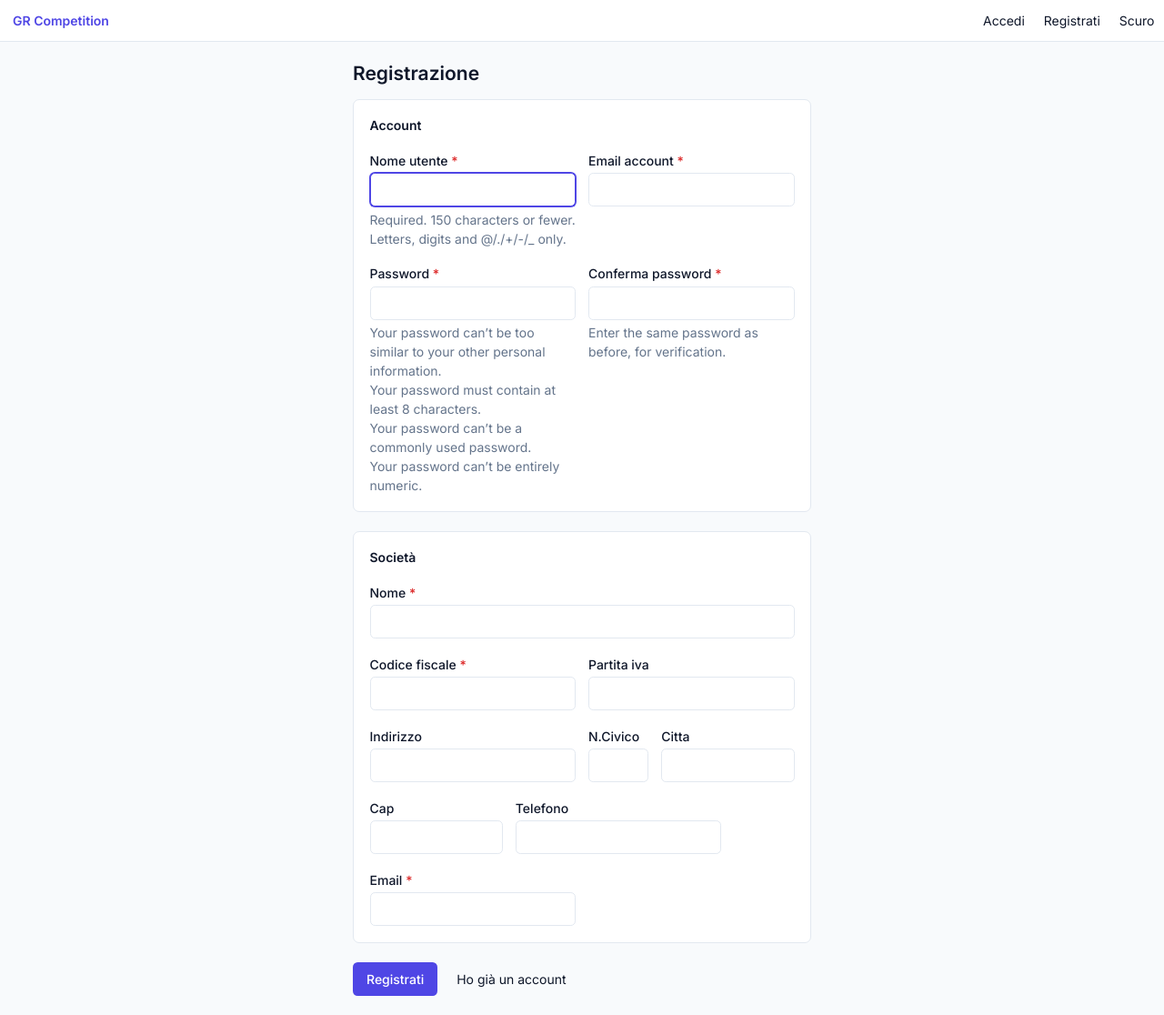
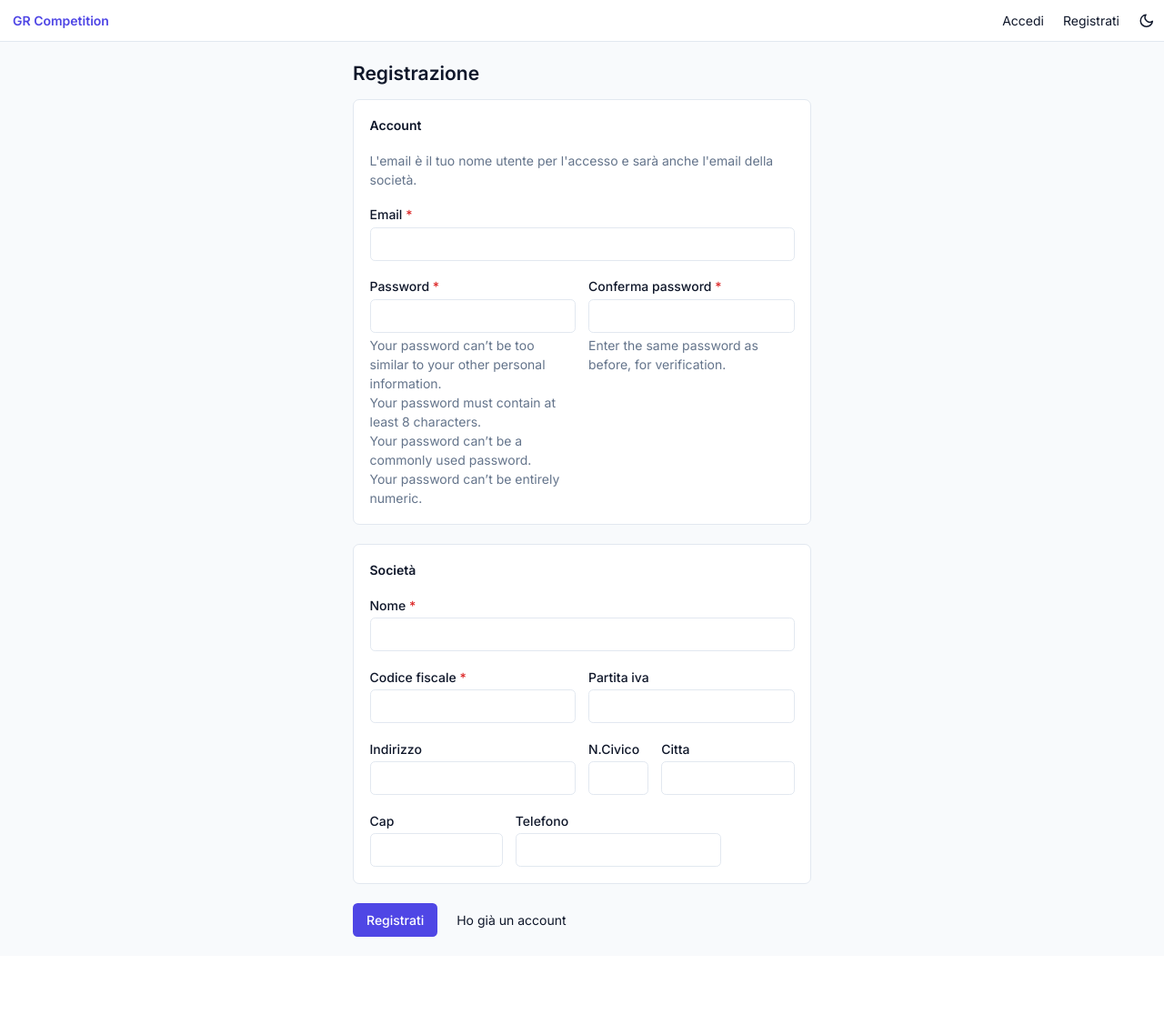
Before and after one commit to vincentveri/django-gr-competition, a Django app: page /registrazione/ in a window 1280 px wide. Shown: the whole page at 91% size. After the commit the page ends 1030 px from the top, so only its background shows below. Run offline with Django 5.2, Linux system fonts and the light colour scheme; style sheets or scripts are compiled from the project's sources.

Commit message:
Refactor registration process to use email as username and enhance validation; update forms, views, and templates accordingly.

```diff
--- a/anagrafiche/forms.py
+++ b/anagrafiche/forms.py
@@ -151,21 +151,48 @@ class AccessoForm(AuthenticationForm):
         super().__init__(*args, **kwargs)
         for field in self.fields.values():
             field.widget.attrs["class"] = "input"
-        self.fields["username"].label = "Nome utente"
+        self.fields["username"].label = "Email"
         self.fields["password"].label = "Password"
+
+    def clean_username(self):
+        # Accounts are created with their (lower-cased) email as username.
+        username = self.cleaned_data["username"]
+        return username.lower() if "@" in username else username
 
 
 class AccountForm(UserCreationForm):
+    """Registration account: the email is also the username."""
+
     class Meta(UserCreationForm.Meta):
         model = get_user_model()
-        fields = ("username", "email")
+        fields = ("email",)
 
     def __init__(self, *args, **kwargs):
         super().__init__(*args, **kwargs)
         for field in self.fields.values():
             field.widget.attrs["class"] = "input"
-        self.fields["username"].label = "Nome utente"
-        self.fields["email"].label = "Email account"
+        self.fields["email"].label = "Email"
         self.fields["email"].required = True
         self.fields["password1"].label = "Password"
         self.fields["password2"].label = "Conferma password"
+
+    def clean_email(self):
+        email = self.cleaned_data["email"].strip().lower()
+        user_model = get_user_model()
+        max_len = user_model._meta.get_field("username").max_length
+        if len(email) > max_len:
+            raise forms.ValidationError(f"L'email non pu\u00f2 superare {max_len} caratteri.")
+        if user_model.objects.filter(username__iexact=email).exists() or user_model.objects.filter(email__iexact=email).exists():
+            raise forms.ValidationError("Esiste gi\u00e0 un account con questa email.")
+        return email
+
+    def save(self, commit=True):
+        self.instance.username = self.cleaned_data["email"]
+        return super().save(commit)
+
+
+class RegistrazioneSocietaForm(SocietaForm):
+    """Società details at registration; its email is taken from the account."""
+
+    class Meta(SocietaForm.Meta):
+        fields = [f for f in SocietaForm.Meta.fields if f != "email"]
--- a/anagrafiche/views.py
+++ b/anagrafiche/views.py
@@ -5,7 +5,7 @@ from django.contrib.auth.decorators import login_required
 from django.db import transaction
 from django.shortcuts import get_object_or_404, redirect, render
 
-from .forms import AccountForm, AtletaForm, AtletaFormSet, AttrezzoForm, esercizio_formset_class, SocietaForm
+from .forms import AccountForm, RegistrazioneSocietaForm, AtletaForm, AtletaFormSet, AttrezzoForm, esercizio_formset_class, SocietaForm
 from .models import Atleta, Attrezzo, Profilo, Societa
 
 
@@ -142,13 +142,15 @@ def registrazione(request):
         return redirect('lista_atleti')
 
     account_form = AccountForm(request.POST or None, prefix='account')
-    societa_form = SocietaForm(request.POST or None, prefix='societa')
+    societa_form = RegistrazioneSocietaForm(request.POST or None, prefix='societa')
 
     if request.method == 'POST' and account_form.is_valid() and societa_form.is_valid():
         # Create the user, its società and the link between them together, or not at all.
         with transaction.atomic():
             utente = account_form.save()
-            societa = societa_form.save()
+            societa = societa_form.save(commit=False)
+            societa.email = utente.email  # same email as the account
+            societa.save()
             Profilo.objects.create(utente=utente, societa=societa)
         login(request, utente)
         messages.success(request, "Registrazione completata.")
--- a/frontend/src/index.js
+++ b/frontend/src/index.js
@@ -5,15 +5,11 @@ const root = document.documentElement;
 // Theme toggle (initial theme is set by the inline script in base.html <head>)
 const toggle = document.getElementById("theme-toggle");
 if (toggle) {
-  const sync = () => {
-    toggle.textContent = root.getAttribute("data-theme") === "dark" ? "Chiaro" : "Scuro";
-  };
-  sync();
+  // Icons are switched in CSS (dark:hidden / dark:block), so only the attribute changes here.
   toggle.addEventListener("click", () => {
     const next = root.getAttribute("data-theme") === "dark" ? "light" : "dark";
     root.setAttribute("data-theme", next);
     try { localStorage.setItem("theme", next); } catch (e) {}
-    sync();
   });
 }
 
--- a/templates/anagrafiche/_societa_fields.html
+++ b/templates/anagrafiche/_societa_fields.html
@@ -7,5 +7,7 @@
   <div class="sm:col-span-4">{% include "anagrafiche/_field.html" with field=form.citta %}</div>
   <div class="sm:col-span-4">{% include "anagrafiche/_field.html" with field=form.cap %}</div>
   <div class="sm:col-span-6">{% include "anagrafiche/_field.html" with field=form.telefono %}</div>
+  {% if form.email %}
   <div class="sm:col-span-6">{% include "anagrafiche/_field.html" with field=form.email %}</div>
+  {% endif %}
 </div>
--- a/templates/anagrafiche/registrazione.html
+++ b/templates/anagrafiche/registrazione.html
@@ -11,12 +11,12 @@
 
       <section class="box space-y-5">
         <h2 class="font-semibold">Account</h2>
+        <p class="text-muted">L'email è il tuo nome utente per l'accesso e sarà anche l'email della società.</p>
         {% if account_form.non_field_errors %}
           {% for error in account_form.non_field_errors %}<p class="text-danger">{{ error }}</p>{% endfor %}
         {% endif %}
         <div class="grid gap-x-4 gap-y-5 sm:grid-cols-12">
-          <div class="sm:col-span-6">{% include "anagrafiche/_field.html" with field=account_form.username %}</div>
-          <div class="sm:col-span-6">{% include "anagrafiche/_field.html" with field=account_form.email %}</div>
+          <div class="sm:col-span-12">{% include "anagrafiche/_field.html" with field=account_form.email %}</div>
           <div class="sm:col-span-6">{% include "anagrafiche/_field.html" with field=account_form.password1 %}</div>
           <div class="sm:col-span-6">{% include "anagrafiche/_field.html" with field=account_form.password2 %}</div>
         </div>
--- a/templates/base.html
+++ b/templates/base.html
@@ -34,7 +34,10 @@
           <a class="px-3 hover:text-primary" href="{% url 'login' %}">Accedi</a>
           <a class="px-3 hover:text-primary" href="{% url 'registrazione' %}">Registrati</a>
         {% endif %}
-        <button type="button" id="theme-toggle" class="h-13 cursor-pointer px-3 hover:text-primary" aria-label="Cambia tema">Scuro</button>
+        <button type="button" id="theme-toggle" class="flex h-13 cursor-pointer items-center px-3 hover:text-primary" aria-label="Cambia tema" title="Cambia tema">
+          <svg class="block h-5 w-5 dark:hidden" xmlns="http://www.w3.org/2000/svg" viewBox="0 0 24 24" fill="none" stroke="currentColor" stroke-width="2" stroke-linecap="round" stroke-linejoin="round" aria-hidden="true"><path d="M21 12.79A9 9 0 1 1 11.21 3 7 7 0 0 0 21 12.79z"/></svg>
+          <svg class="hidden h-5 w-5 dark:block" xmlns="http://www.w3.org/2000/svg" viewBox="0 0 24 24" fill="none" stroke="currentColor" stroke-width="2" stroke-linecap="round" stroke-linejoin="round" aria-hidden="true"><circle cx="12" cy="12" r="4"/><path d="M12 2v2M12 20v2M4.93 4.93l1.41 1.41M17.66 17.66l1.41 1.41M2 12h2M20 12h2M4.93 19.07l1.41-1.41M17.66 6.34l1.41-1.41"/></svg>
+        </button>
         {% if user.is_authenticated %}
           <button type="button" id="sidebar-burger" class="h-13 cursor-pointer px-3 hover:text-primary md:hidden" aria-label="Menu" aria-expanded="false" aria-controls="sidebar">Menu</button>
         {% endif %}
```
Also changed, not shown: anagrafiche/tests.py (+23 -5 lines).
